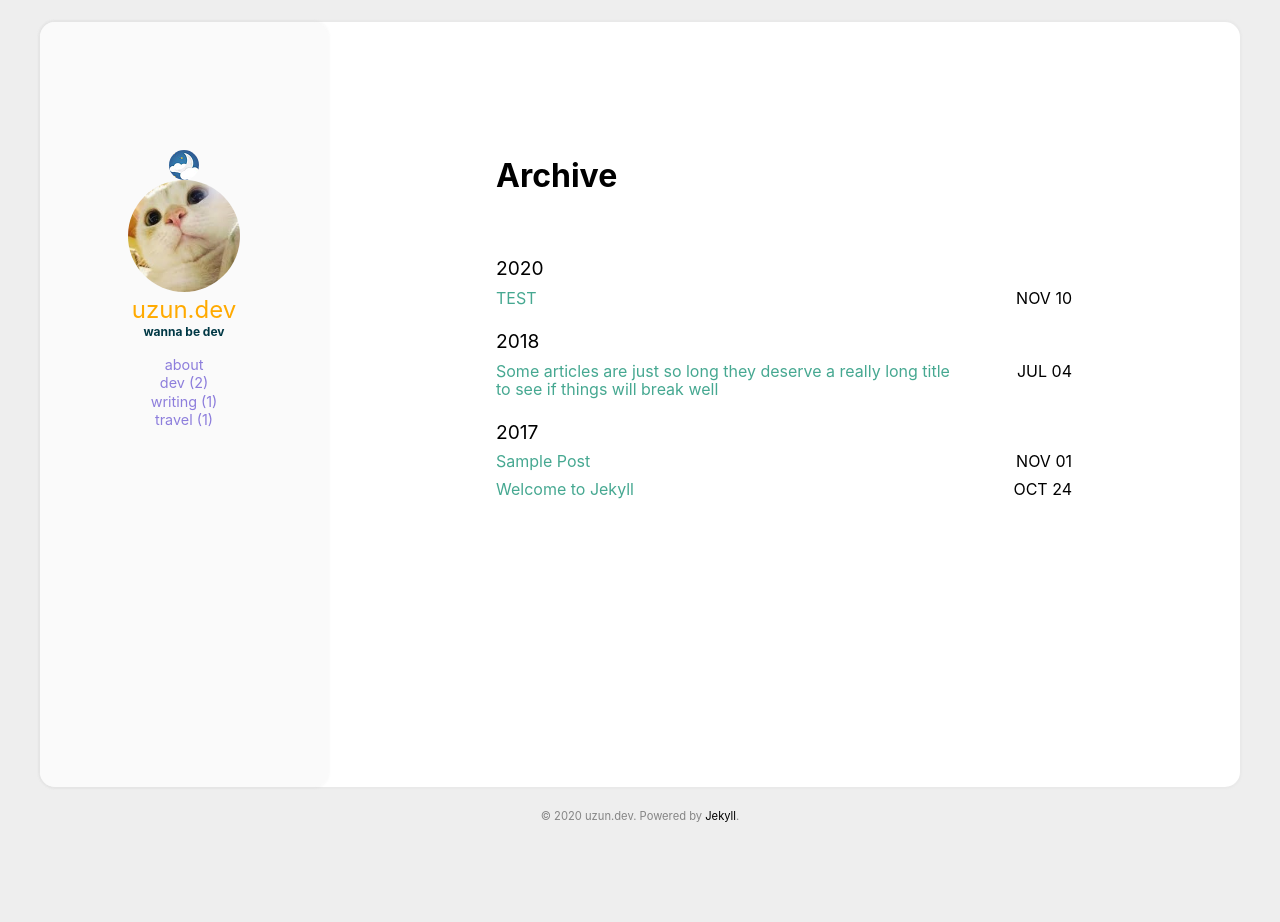
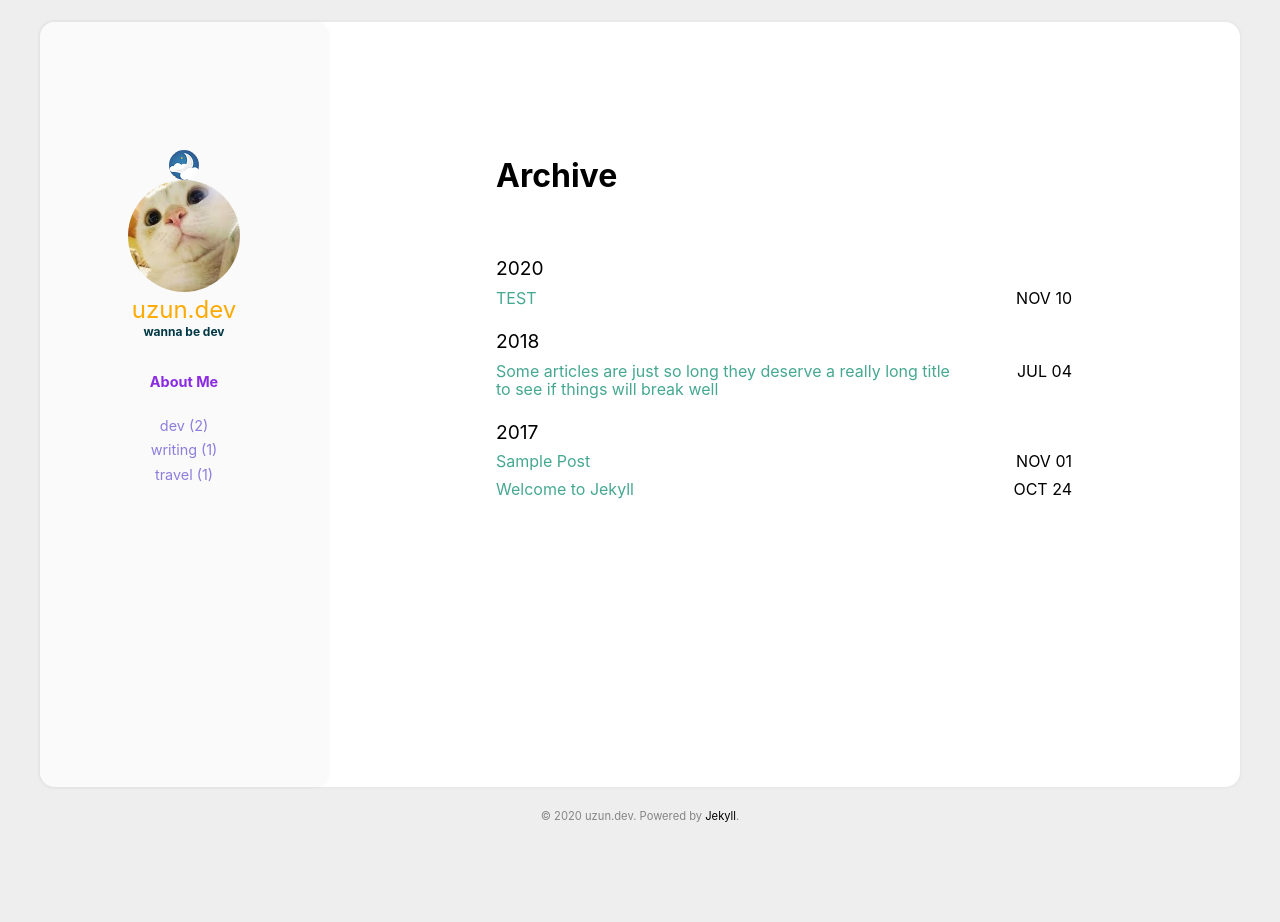
Before and after one commit to Kick-snare/Kick-snare.github.io, a Jekyll site: the page built from index.html, in a window 1280 px wide. Built offline with Jekyll 4.4.1, drawn with Linux system fonts in a browser that asks for light colours.

Commit message:
header design 수정

```diff
--- a/_includes/header.html
+++ b/_includes/header.html
@@ -16,7 +16,7 @@
       {% if site.user.aboutme %}
       <ul class="nav_list">
         <li class="nav_item">
-          <a href="{{ site.baseurl }}/aboutme.html">about</a>
+          <a href="{{ site.baseurl }}/aboutme"><h4 style="color: blueviolet;">About Me</h4></a>
         </li>
       </ul>
       {% endif %}
--- a/assets/css/main.scss
+++ b/assets/css/main.scss
@@ -185,6 +185,7 @@ img {
         img {
             float: none;
         }
+
     }
     }
 
@@ -432,7 +433,7 @@ img {
 }
 
 .nav_list {
-    margin: 0;
+    margin: 6px;
     padding: 0;
     list-style: none;
 
```
